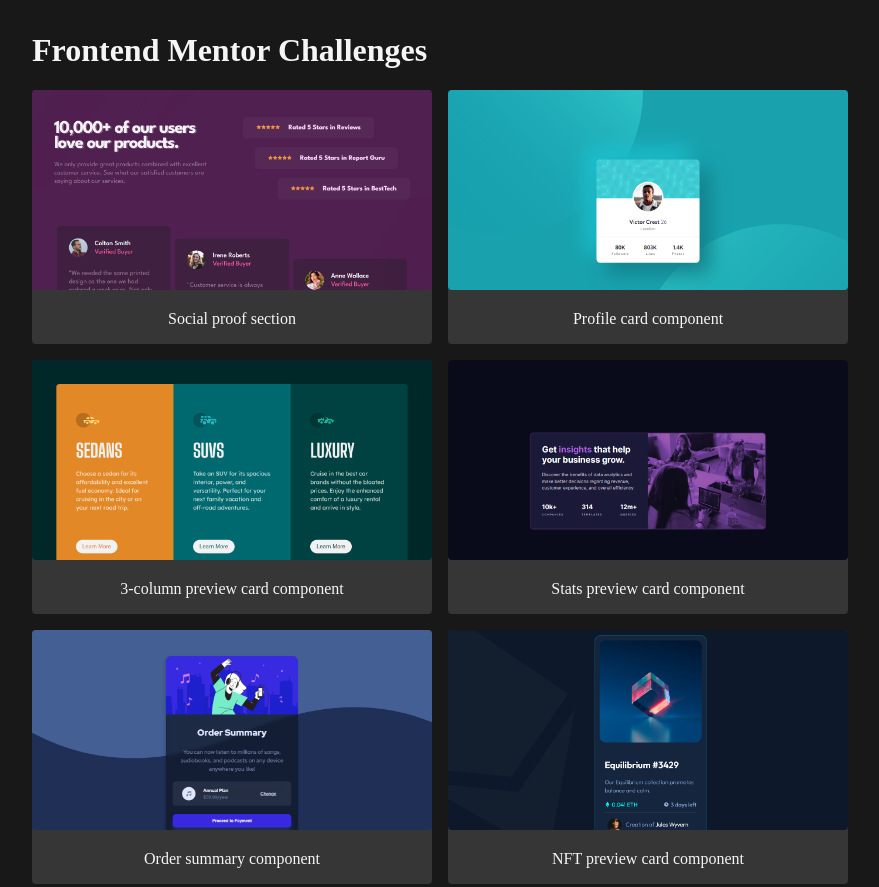
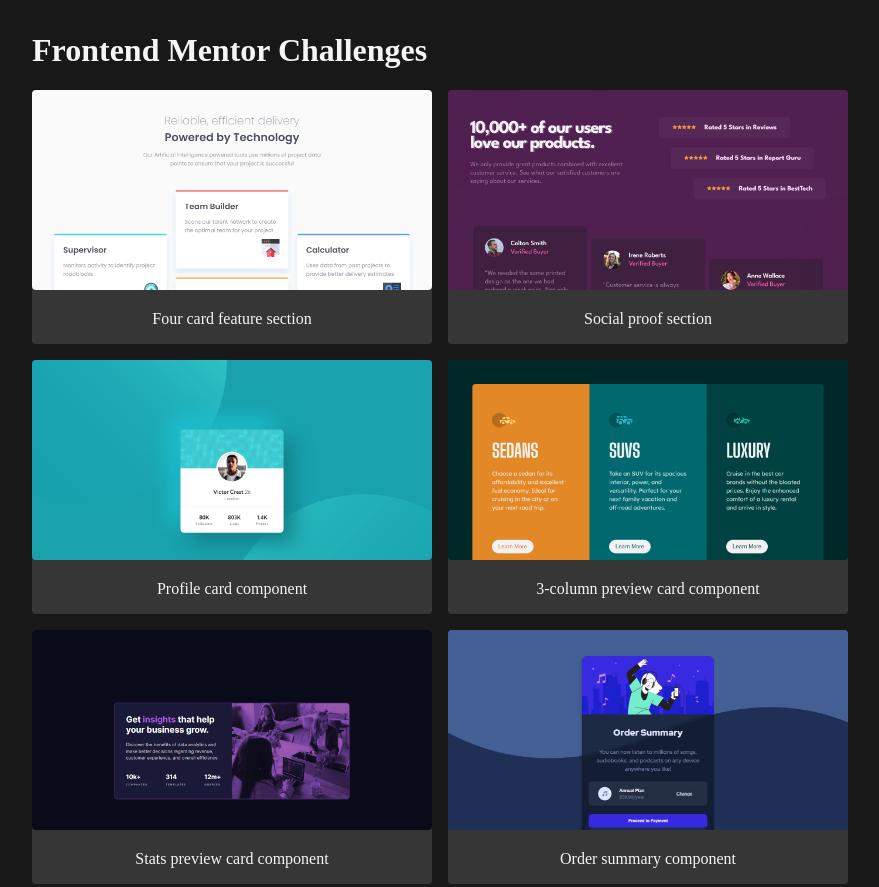
Before and after one commit to rehberbey/Frontend-Mentor-Challenges, a plain HTML site: page index.html in a window 1280 px wide. Shown: the top 887 px of the page, without its empty margins (0-879 px from the left). Drawn offline with Linux system fonts and the light colour scheme.

Commit message:
add challenge-9

```diff
--- a/index.html
+++ b/index.html
@@ -85,6 +85,19 @@
                     <figcaption>SSSS</figcaption>
                 </a>
             </figure> -->
+            <figure>
+                <a
+                    href="https://rehberbey.github.io/Frontend-Mentor-Challenges/four-card-feature-section-master/dist/index.html"
+                    target="_blank"
+                    rel="noopener noreferrer"
+                >
+                    <img
+                        src="./four-card-feature-section-master/design/desktop.png"
+                        alt="challenge-9"
+                    />
+                    <figcaption>Four card feature section</figcaption>
+                </a>
+            </figure>
             <figure>
                 <a
                     href="https://rehberbey.github.io/Frontend-Mentor-Challenges/social-proof-section-master/dist/index.html"
```
Also changed, not shown: .github/screenshot.png.
